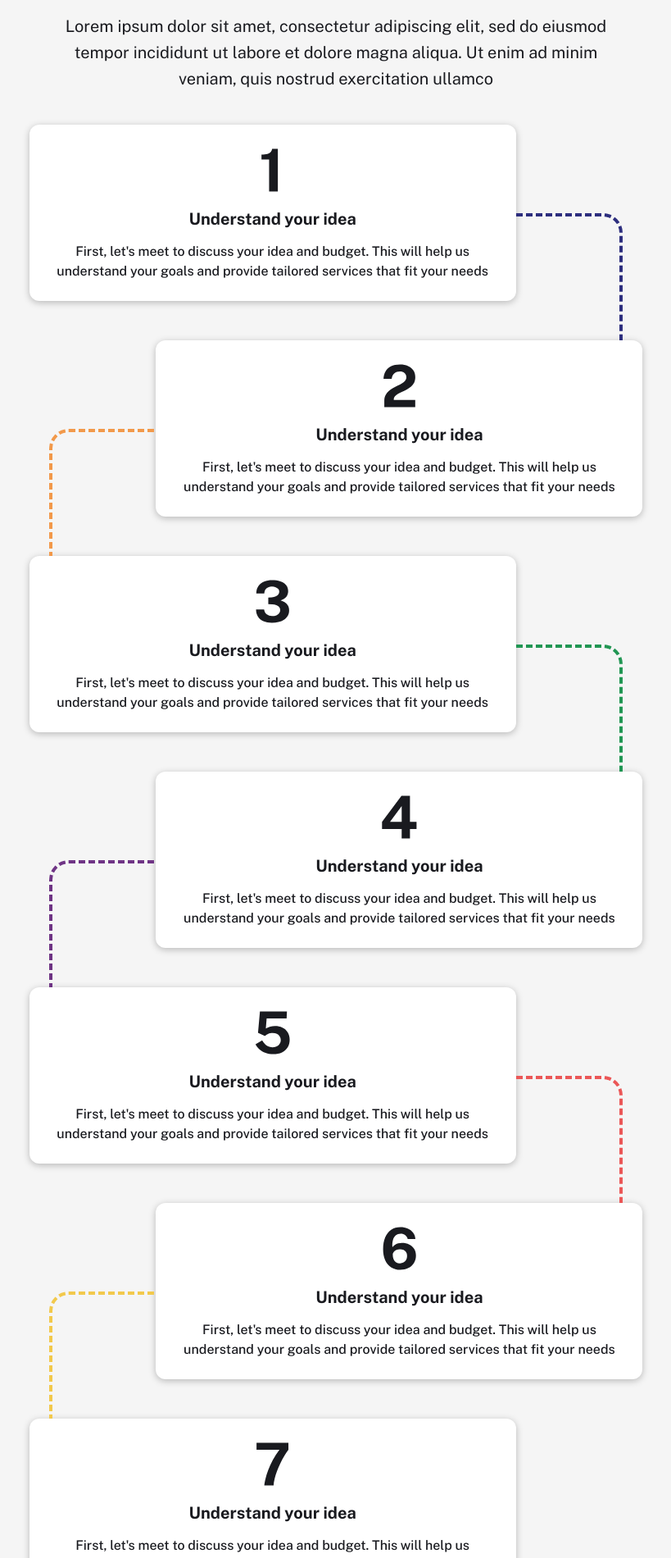
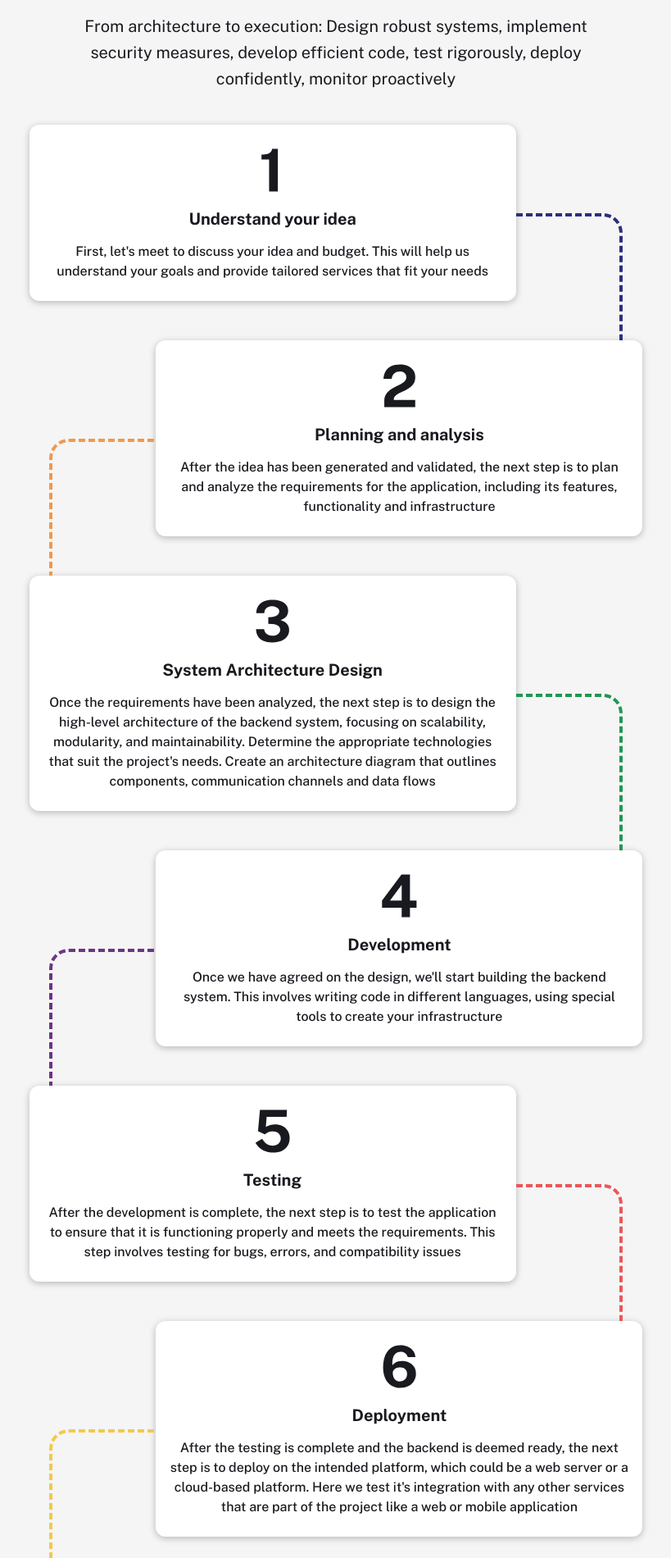
Before and after one commit to DeadCowDev/portfolio, a Next.js app: page /en/services/backend-development in a window 1280 px wide. Shown: the part 880-2780 px from the top of the page at 82% size, without its empty margins (230-1049 px from the left). Built offline with nearby package versions, Linux system fonts and the light colour scheme.

Commit message:
english texts

```diff
--- a/src/i18n/en.ts
+++ b/src/i18n/en.ts
@@ -1,16 +1,18 @@
 const en = {
-  header_title: "Deadcow Enterprises",
+  header_title: "Deadcow",
   header_burger_alt: "Menu",
   header_services: "Services",
   header_link_home: "Homepage",
   header_link_about: "About",
   header_link_contact: "Contacts",
-  home_meta_title: "Deadcow Enterprises: Navigating Your IT Journey",
+
+  home_meta_title:
+    "Deadcow Enterprises | Empowering Your Digital Journey, One Solution at a Time",
   home_meta_description:
-    "Deadcow Enterprises: Navigating Your IT Journey. Your trusted partner for comprehensive IT consulting solutions. From strategy to implementation, we guide your business with expertise in technology, innovation, and efficiency. Discover smoother seas in the digital world with Deadcow Enterprises.",
+    "Deadcow Enterprises: Empowering Your Digital Journey, One Solution at a Time. Your trusted partner for comprehensive IT consulting solutions. From strategy to implementation, we guide your business with expertise in technology, innovation, and efficiency",
   home_section_welcome_title: "We bring your ideas to life",
   home_section_welcome_subtitle:
-    "Need help to succeed in the digital age? We offer tailored solutions to enhance your business, including website, app, security, and back-end development. Our expert team will deliver customized results for your specific needs",
+    "Need help to succeed in the digital age? We offer tailored solutions to enhance your business, including website, app, security, and backend development. Our expert team will deliver customized results for your specific needs",
   home_section_welcome_image_alt: "Application development image",
   home_section_welcome_button: "Learn more",
   home_section_creativity_title1: "Creativity",
@@ -25,15 +27,15 @@ const en = {
   home_section_members_title: "Our Team",
   home_section_members_dviana_imageAlt: "Diogo Viana profile image",
   home_section_members_dviana_description:
-    "Lorem ipsum dolor sit amet, consectetur adipiscing elit, sed do eiusmod tempor incididunt ut labore et dolore magna aliqua. Ut enim ad minim veniam, quis nostrud exercitation ullamco laboris nisi ut aliquip ex ea commodo consequat.",
+    "Experienced Frontend Developer specializing in crafting secure, responsive, and modern web and native applications. With a keen eye for detail and a passion for user-centric design, I create seamless digital experiences that prioritize both aesthetics and functionality.",
   home_section_members_pgracio_imageAlt: "Pedro Grácio profile image",
   home_section_members_pgracio_description:
-    "Lorem ipsum dolor sit amet, consectetur adipiscing elit, sed do eiusmod tempor incididunt ut labore et dolore magna aliqua. Ut enim ad minim veniam, quis nostrud exercitation ullamco laboris nisi ut aliquip ex ea commodo consequat.",
+    "Seasoned Backend Developer dedicated to building secure and high-performing backend solutions. With a focus on architecting robust APIs and infrastructure, I thrive in creating reliable systems that power applications at scale.",
   home_section_members_contactButton: "Let's make magic",
 
   services_meta_title: "Deadcow Enterprises | Services",
   services_meta_description:
-    "We offer tailored solutions to enhance your business, including website, app, security, and back-end development. Our expert team will deliver customized results for your specific needs",
+    "We offer tailored solutions to enhance your business, including website, app, security, and backend development. Our expert team will deliver customized results for your specific needs",
 
   services_header_title: "Our services",
   services_header_title_button: "Close",
@@ -42,13 +44,13 @@ const en = {
   services_card_frontend_description:
     "Ideal for someone that is looking to create a mobile app or website from zero or wants to make improvements to an existing project",
   services_card_frontend_button: "Learn more",
-  services_card_backend_image_alt: "Security and Back-End Image",
-  services_card_backend_title: "Security and Back-End Services",
+  services_card_backend_image_alt: "Security and backend Image",
+  services_card_backend_title: "Security and backend Services",
   services_card_backend_description:
-    "Ideal for someone that is looking to create, improve, maintain, the security and back-end services of a project",
+    "Ideal for someone that is looking to create, improve or maintain the security and backend services of a project",
   services_card_backend_button: "Learn more",
 
-  services_frontend_meta_title: "Deadcow Enterprises | Front-End Services",
+  services_frontend_meta_title: "Deadcow Enterprises | Frontend Services",
   services_frontend_meta_description:
     "We specialize in creating intricate and versatile web or native applications that are tailored to meet the specific requirements of businesses",
   services_frontend_title: "Elevate your digital presence",
@@ -61,78 +63,78 @@ const en = {
   services_frontend_steps_footer: "Let’s build something amazing together",
   services_frontend_steps_button: "Contact us",
   services_frontend_steps_subtitle:
-    "Lorem ipsum dolor sit amet, consectetur adipiscing elit, sed do eiusmod tempor incididunt ut labore et dolore magna aliqua. Ut enim ad minim veniam, quis nostrud exercitation ullamco",
+    "From vision to execution: Envision user needs, design interfaces, develop functional code, test for perfection, launch with confidence, iterate for excellence",
 
   services_frontend_steps_1_title: "Understand your idea",
   services_frontend_steps_1_subtitle:
     "First, let's meet to discuss your idea and budget. This will help us understand your goals and provide tailored services that fit your needs",
 
-  services_frontend_steps_2_title: "Understand your idea",
+  services_frontend_steps_2_title: "Planning and analysis",
   services_frontend_steps_2_subtitle:
-    "First, let's meet to discuss your idea and budget. This will help us understand your goals and provide tailored services that fit your needs",
+    "After the idea has been generated and validated, the next step is to plan and analyze the requirements for the application, including its features, user interface, and functionality",
 
-  services_frontend_steps_3_title: "Understand your idea",
+  services_frontend_steps_3_title: "Design",
   services_frontend_steps_3_subtitle:
-    "First, let's meet to discuss your idea and budget. This will help us understand your goals and provide tailored services that fit your needs",
+    "Once the requirements have been analyzed, the next step is to create the design of the application, including its user interface and user experience. This step involves creating wireframes, mockups, and prototypes of the application",
 
-  services_frontend_steps_4_title: "Understand your idea",
+  services_frontend_steps_4_title: "Development",
   services_frontend_steps_4_subtitle:
-    "First, let's meet to discuss your idea and budget. This will help us understand your goals and provide tailored services that fit your needs",
+    "Once we have agreed on the design, we'll start building the app. This involves writing code in different languages, using special tools to create your product",
 
-  services_frontend_steps_5_title: "Understand your idea",
+  services_frontend_steps_5_title: "Testing",
   services_frontend_steps_5_subtitle:
-    "First, let's meet to discuss your idea and budget. This will help us understand your goals and provide tailored services that fit your needs",
+    "After the development is complete, the next step is to test the application to ensure that it is functioning properly and meets the requirements. This step involves testing the application for bugs, errors, and compatibility issues",
 
-  services_frontend_steps_6_title: "Understand your idea",
+  services_frontend_steps_6_title: "Deployment",
   services_frontend_steps_6_subtitle:
-    "First, let's meet to discuss your idea and budget. This will help us understand your goals and provide tailored services that fit your needs",
+    "After the testing is complete and the application is deemed ready, the next step is to deploy the application on the intended platform, which could be a web server, a mobile app store, or a cloud-based platform",
 
-  services_frontend_steps_7_title: "Understand your idea",
+  services_frontend_steps_7_title: "Maintenance and update",
   services_frontend_steps_7_subtitle:
-    "First, let's meet to discuss your idea and budget. This will help us understand your goals and provide tailored services that fit your needs",
+    "Once the application has been deployed, the final step is to maintain and update it regularly to ensure that it continues to function properly and meets the changing requirements of the users. This step is an extra service",
 
-  services_backend_meta_title: "Deadcow Enterprises | Back-End Services",
+  services_backend_meta_title: "Deadcow Enterprises | Backend Services",
   services_backend_meta_description:
-    "We specialize in delivering high-quality back-end services that are tailored to meet the specific requirements of businesses",
+    "We specialize in delivering high-quality backend services that are tailored to meet the specific requirements of businesses",
   services_backend_title: "Boost your product’s security and services",
   services_backend_subtitle:
-    "Lorem ipsum dolor sit amet, consectetur adipiscing elit, sed do eiusmod tempor incididunt ut labore et dolore magna aliqua",
-  services_backend_image_alt: "Security and Back-End Image",
+    "Our team excels in crafting sophisticated and adaptable backend solutions, precisely customized to business needs. We're committed to fortifying systems against modern security challenges, ensuring resilience for evolving enterprise demands",
+  services_backend_image_alt: "Security and backend Image",
   services_backend_button: "Learn more",
 
   services_backend_steps_title: "How we like to get things done",
   services_backend_steps_footer: "Let’s build something amazing together",
   services_backend_steps_button: "Contact us",
   services_backend_steps_subtitle:
-    "Lorem ipsum dolor sit amet, consectetur adipiscing elit, sed do eiusmod tempor incididunt ut labore et dolore magna aliqua. Ut enim ad minim veniam, quis nostrud exercitation ullamco",
+    "From architecture to execution: Design robust systems, implement security measures, develop efficient code, test rigorously, deploy confidently, monitor proactively",
 
   services_backend_steps_1_title: "Understand your idea",
   services_backend_steps_1_subtitle:
     "First, let's meet to discuss your idea and budget. This will help us understand your goals and provide tailored services that fit your needs",
 
-  services_backend_steps_2_title: "Understand your idea",
+  services_backend_steps_2_title: "Planning and analysis",
   services_backend_steps_2_subtitle:
-    "First, let's meet to discuss your idea and budget. This will help us understand your goals and provide tailored services that fit your needs",
+    "After the idea has been generated and validated, the next step is to plan and analyze the requirements for the application, including its features, functionality and infrastructure",
 
-  services_backend_steps_3_title: "Understand your idea",
+  services_backend_steps_3_title: "System Architecture Design",
   services_backend_steps_3_subtitle:
-    "First, let's meet to discuss your idea and budget. This will help us understand your goals and provide tailored services that fit your needs",
+    "Once the requirements have been analyzed, the next step is to design the high-level architecture of the backend system, focusing on scalability, modularity, and maintainability. Determine the appropriate technologies that suit the project's needs. Create an architecture diagram that outlines components, communication channels and data flows",
 
-  services_backend_steps_4_title: "Understand your idea",
+  services_backend_steps_4_title: "Development",
   services_backend_steps_4_subtitle:
-    "First, let's meet to discuss your idea and budget. This will help us understand your goals and provide tailored services that fit your needs",
+    "Once we have agreed on the design, we'll start building the backend system. This involves writing code in different languages, using special tools to create your infrastructure",
 
-  services_backend_steps_5_title: "Understand your idea",
+  services_backend_steps_5_title: "Testing",
   services_backend_steps_5_subtitle:
-    "First, let's meet to discuss your idea and budget. This will help us understand your goals and provide tailored services that fit your needs",
+    "After the development is complete, the next step is to test the application to ensure that it is functioning properly and meets the requirements. This step involves testing for bugs, errors, and compatibility issues",
 
-  services_backend_steps_6_title: "Understand your idea",
+  services_backend_steps_6_title: "Deployment",
   services_backend_steps_6_subtitle:
-    "First, let's meet to discuss your idea and budget. This will help us understand your goals and provide tailored services that fit your needs",
+    "After the testing is complete and the backend is deemed ready, the next step is to deploy on the intended platform, which could be a web server or a cloud-based platform. Here we test it's integration with any other services that are part of the project like a web or mobile application",
 
-  services_backend_steps_7_title: "Understand your idea",
+  services_backend_steps_7_title: "Maintenance and update",
   services_backend_steps_7_subtitle:
-    "First, let's meet to discuss your idea and budget. This will help us understand your goals and provide tailored services that fit your needs",
+    "Once the application has been deployed, the final step is to maintain and update it regularly to ensure that it continues to function properly and meets the changing requirements of the users. This step is an extra service",
 
   contact_meta_title: "Deadcow Enterprises | Contact",
   contact_meta_description:
```
